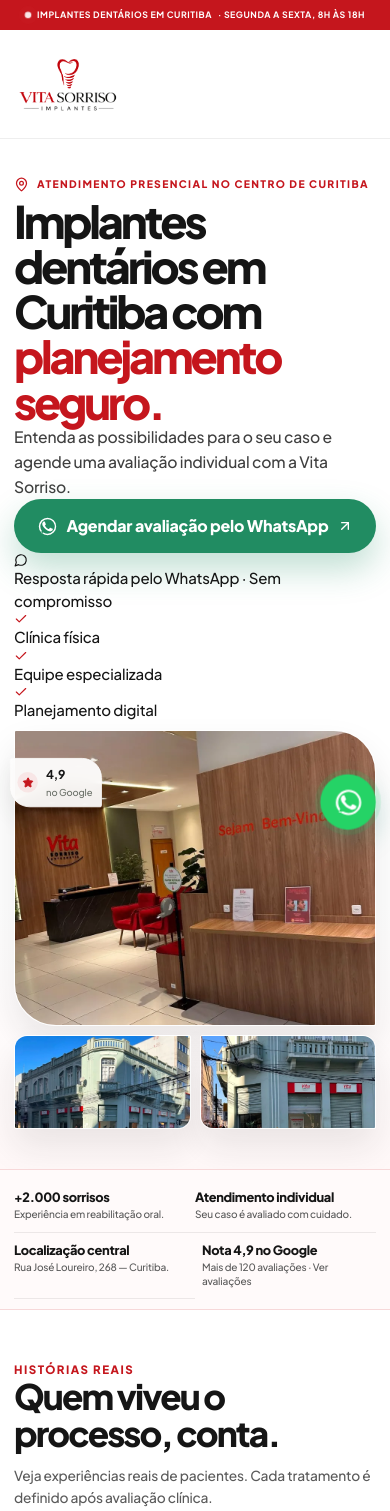
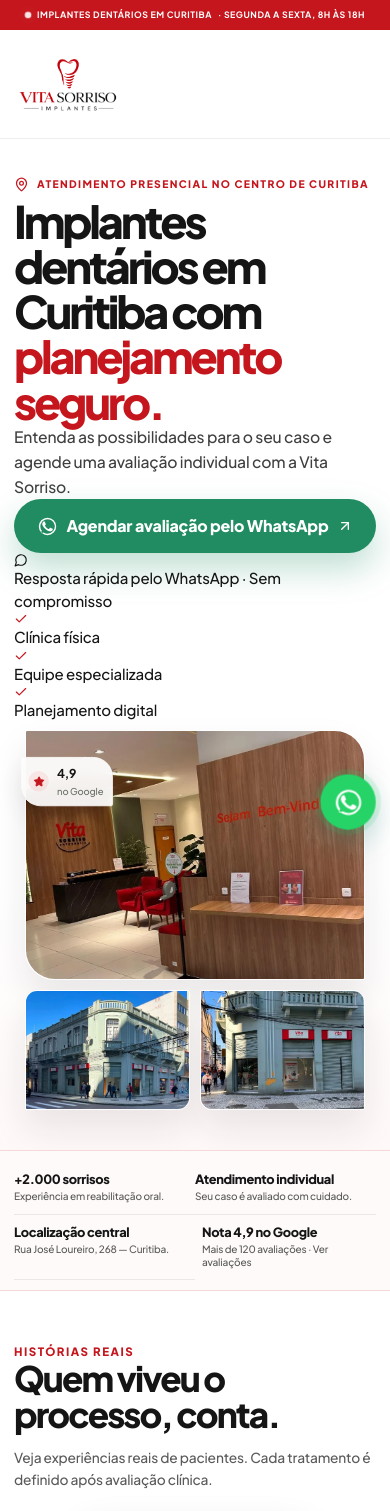
Before and after one commit to vitaodontoimplantes/lp-nova-vita, a React (Vite) app in the folder client/: page / in a window 390 px wide. Shown: the top 1511 px of the page. Built offline with nearby package versions, Linux system fonts and the light colour scheme.

Commit message:
Refine clinic gallery scale and responsive alignment

```diff
--- a/client/src/index.css
+++ b/client/src/index.css
@@ -1047,3 +1047,47 @@
   }
   .video-testimonial-card { max-width: 230px; }
 }
+
+
+/* Refinamento profissional da galeria: destaque controlado e fachadas completas. */
+@media (min-width: 768px) {
+  .ppc-hero-visual.clinic-hero-gallery {
+    width: min(100%, 500px);
+    height: clamp(400px, 33vw, 500px) !important;
+    grid-template-columns: minmax(0, 1.35fr) minmax(150px, .9fr);
+    gap: 12px;
+  }
+  .ppc-hero-visual.clinic-hero-gallery .clinic-hero-thumbs {
+    gap: 12px;
+  }
+  .ppc-hero-visual.clinic-hero-gallery .clinic-hero-thumbs img {
+    object-position: center bottom;
+  }
+}
+
+@media (max-width: 767px) {
+  .ppc-hero > .container { gap: 1.45rem; }
+  .ppc-hero-visual.clinic-hero-gallery {
+    width: min(100%, 340px);
+    justify-self: center;
+    gap: 10px;
+  }
+  .ppc-hero-visual.clinic-hero-gallery .clinic-hero-main {
+    height: clamp(230px, 64vw, 285px);
+    border-radius: 2px 30px 2px 30px;
+  }
+  .ppc-hero-visual.clinic-hero-gallery .clinic-hero-main img {
+    object-position: center 42%;
+  }
+  .ppc-hero-visual.clinic-hero-gallery .clinic-hero-thumbs {
+    height: clamp(118px, 31vw, 145px);
+    gap: 10px;
+  }
+  .ppc-hero-visual.clinic-hero-gallery .clinic-hero-thumbs img {
+    object-position: center bottom;
+    border-radius: 12px 2px 12px 2px;
+  }
+  .ppc-hero-visual.clinic-hero-gallery .clinic-hero-thumbs img:last-child {
+    border-radius: 2px 12px 2px 12px;
+  }
+}
```
